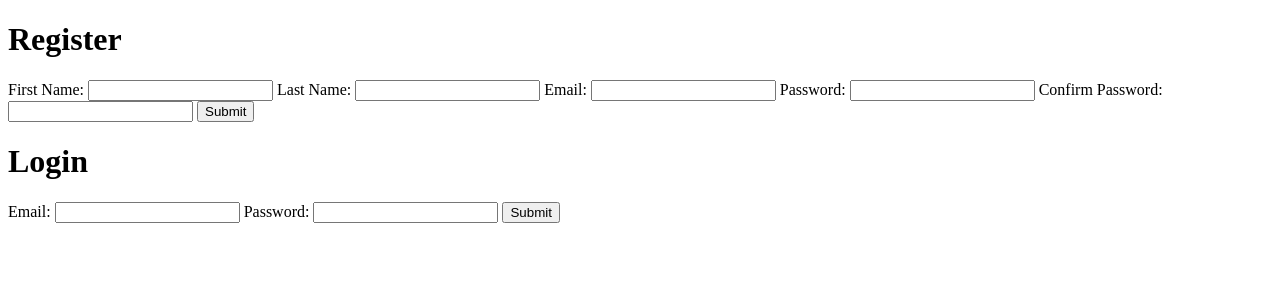
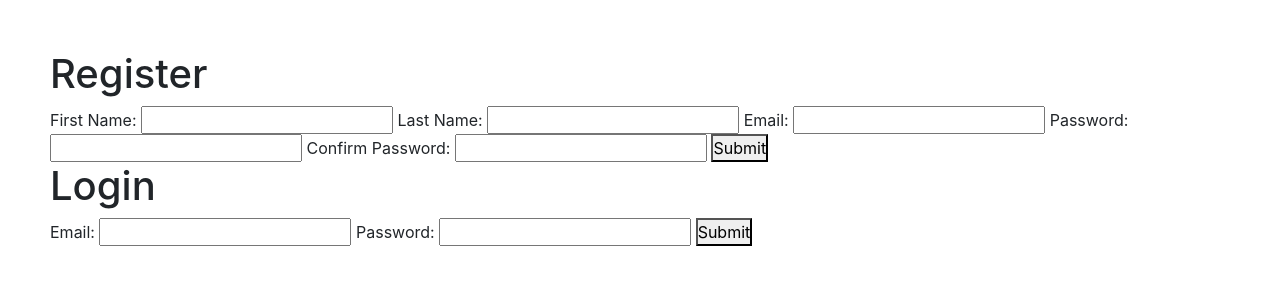
Before and after one commit to LilianBob/reg-login-app, a Django app: page / in a window 1280 px wide. Shown: the top 300 px of the page. Run offline with Django 3.2, Linux system fonts and the light colour scheme; some libraries are stand-ins or nearby versions.

Commit message:
added styling

```diff
--- /dev/null
+++ b/registration/static/styles.css
@@ -0,0 +1,19 @@
+*{
+    margin: 0;
+    padding: 0;
+}
+.container-md{
+    margin:auto;
+    padding: 50px;
+}
+/* #navCols .form-group{
+    display: block;
+    margin:auto
+}
+.leader{
+    display:flex;
+    justify-content: space-between;
+}
+h1{
+    text-align:center;
+} */
--- a/registration/templates/index.html
+++ b/registration/templates/index.html
@@ -5,9 +5,13 @@
         <meta http-equiv="X-UA-Compatible" content="IE=edge" />
         <meta name="viewport" content="width=device-width, initial-scale=1.0" />
         <title>Document</title>
+        <link rel="stylesheet" href="https://maxcdn.bootstrapcdn.com/bootstrap/4.0.0/css/bootstrap.min.css" integrity="sha384-Gn5384xqQ1aoWXA+058RXPxPg6fy4IWvTNh0E263XmFcJlSAwiGgFAW/dAiS6JXm" crossorigin="anonymous">
+        {% load static %}
+        <link rel="stylesheet" href="{% static 'styles.css' %}">
     </head>
     <body>
-        <h1>Register</h1>
+        <div class="container-md">
+            <h1>Register</h1>
         {% if messages %}
         <ul>
             {% for message in messages %}
@@ -32,5 +36,13 @@
             <input type="password" name="password" />
             <button>Submit</button>
         </form>
+        </div>
+        <script src="https://ajax.googleapis.com/ajax/libs/jquery/3.5.1/jquery.min.js"></script>
+        <script src="https://ajax.googleapis.com/ajax/libs/jqueryui/1.12.1/jquery-ui.min.js"></script>
+        <script src="https://code.jquery.com/jquery-3.2.1.slim.min.js" integrity="sha384-KJ3o2DKtIkvYIK3UENzmM7KCkRr/rE9/Qpg6aAZGJwFDMVNA/GpGFF93hXpG5KkN" crossorigin="anonymous"></script>
+        <script src="https://cdnjs.cloudflare.com/ajax/libs/popper.js/1.12.9/umd/popper.min.js" integrity="sha384-ApNbgh9B+Y1QKtv3Rn7W3mgPxhU9K/ScQsAP7hUibX39j7fakFPskvXusvfa0b4Q" crossorigin="anonymous"></script>
+        <script src="https://maxcdn.bootstrapcdn.com/bootstrap/4.0.0/js/bootstrap.min.js" integrity="sha384-JZR6Spejh4U02d8jOt6vLEHfe/JQGiRRSQQxSfFWpi1MquVdAyjUar5+76PVCmYl" crossorigin="anonymous"></script>
+
     </body>
+
 </html>
```
